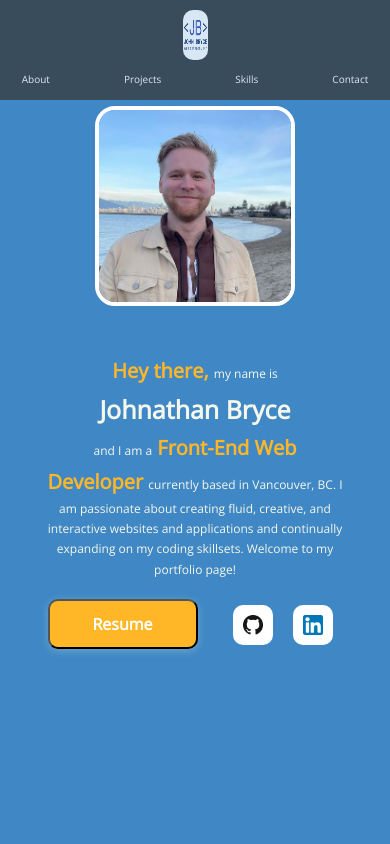
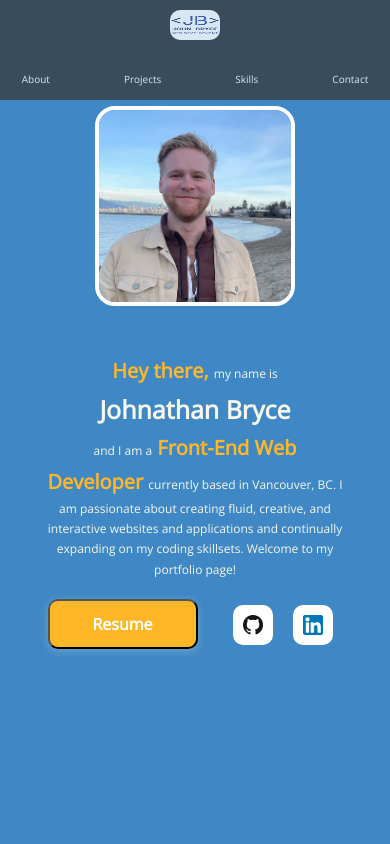
Before and after one commit to johnathanbryce/jbryce-portfolio, a React (Create React App) app: page / in a window 390 px wide. Shown: the top 844 px of the page. Built offline with nearby package versions, Linux system fonts and the light colour scheme.

Commit message:
h1 small test 2

```diff
--- a/src/components/Layout/Navbar.module.css
+++ b/src/components/Layout/Navbar.module.css
@@ -120,7 +120,7 @@
 
 @media only screen and (max-width: 417px) {
   .header__logo__container {
-    height: inherit;
-    width: 2.5rem;
+    height: 3rem;
+    width: 5rem;
   }
 }
```
